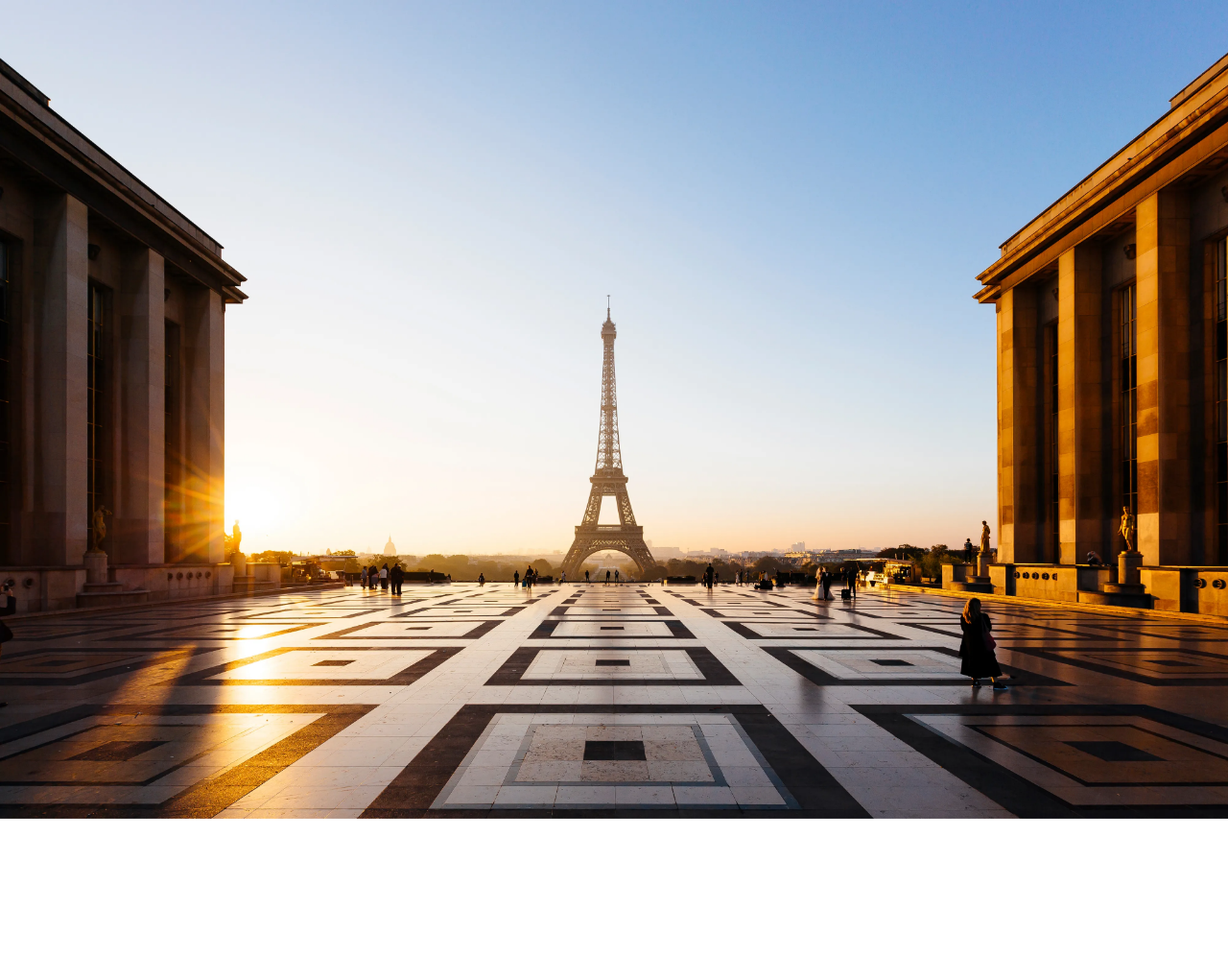
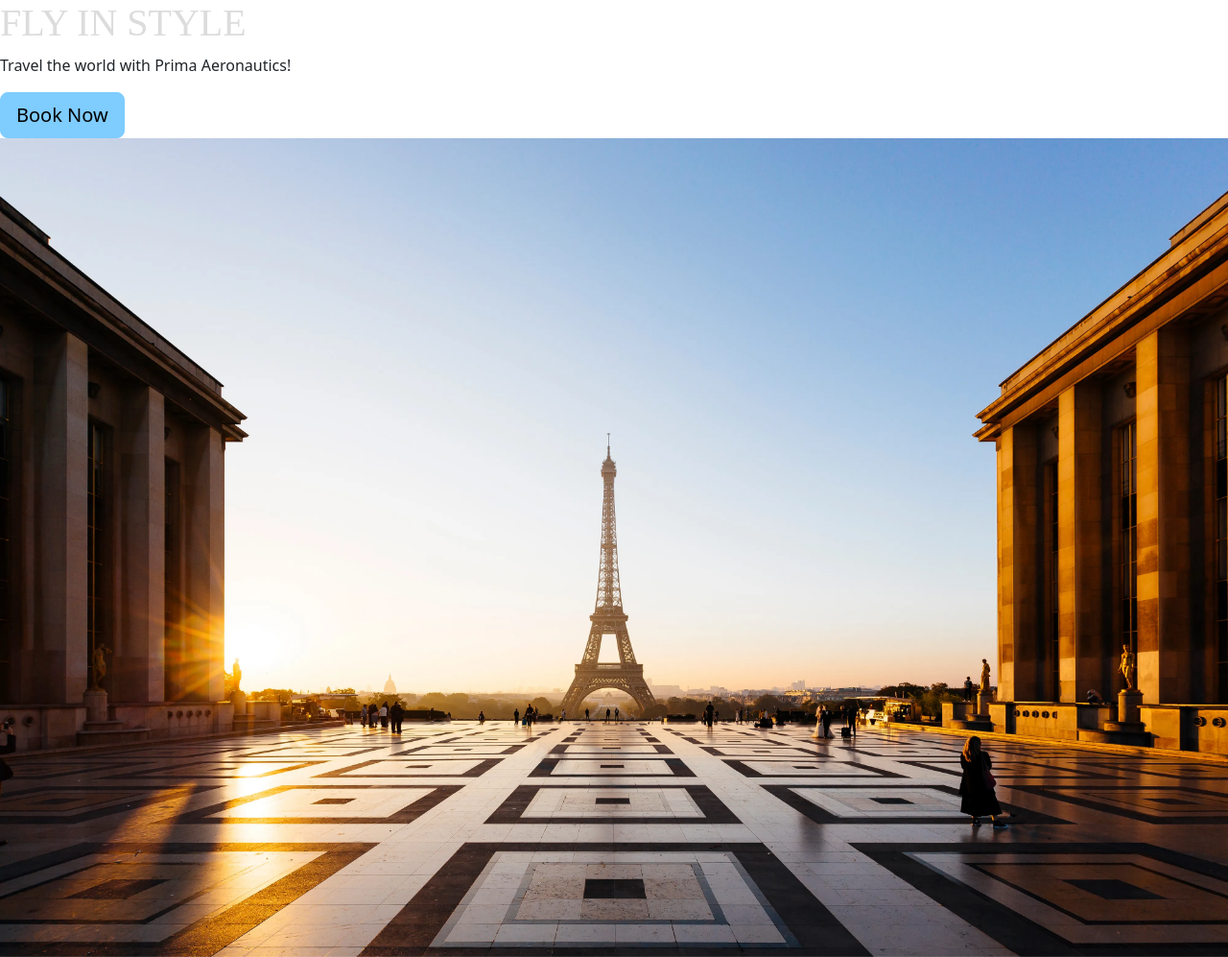
Before and after one commit to jamez2128/prima, a PHP site: page / in a window 1280 px wide. Shown: the part 86-1083 px from the top of the page at 96% size. Before the commit the page ends 939 px from the top, so only its background shows below. Run offline with PHP 8.4, Linux system fonts and the light colour scheme.

Commit message:
modified css code and html

```diff
--- a/index.html
+++ b/index.html
@@ -9,7 +9,7 @@
     <script src="scripts/jquery-3.6.1.js"></script>
     <link rel="stylesheet" href="styles/style.css">
     <script src="scripts/index.js"></script>
-    <title>Prima Aeronautics</title>
+    <title>Prima | Home</title>
 </head>
 <body>
 
@@ -29,7 +29,15 @@
         </div>
     </nav>
 
-    <div id="carouselExampleFade" class="carousel slide carousel-fade" data-bs-ride="carousel">
+    <div class="hero">
+        <h1>FLY IN STYLE</h1>
+      </div>
+        <div class = p >
+          <p>Travel the world with Prima Aeronautics!</p>
+        <button class="btn btn-outline-secondary btn-lg">Book Now</button>
+    </div>
+
+    <div id="carousel" class="carousel slide carousel-fade" data-bs-ride="carousel">
         <div class="carousel-inner">
           <div class="carousel-item active">
             <img src="assets/images/paris.webp" class="d-block w-100" alt="paris">
@@ -68,9 +76,5 @@
         </div>
 
 
-
-    <section id="landingPage">
-
-    </section>
 </body>
 </html>
--- a/styles/style.css
+++ b/styles/style.css
@@ -68,3 +68,28 @@ body{
     color: #000;
     transition: ease .4s;
 }
+
+.carousel-item{
+    transition: slide-in-out 8s;
+}
+
+.hero{
+    font-family: 'Oswald';
+    font-weight: bolder;
+    color: gainsboro;
+    position: center;
+    font-kerning: 20px;
+}
+
+.p button{
+    border:1px solid rgb(127, 204, 255);
+    background:rgb(127, 204, 255);
+    color: black;
+    position: center;
+}
+
+.p button:hover{
+    border:1px solid rgb(14, 135, 216);
+    background:rgb(14, 135, 216);
+    color:black;
+  }
```
Also changed, not shown: assets/images/LOGO.png (deleted).
